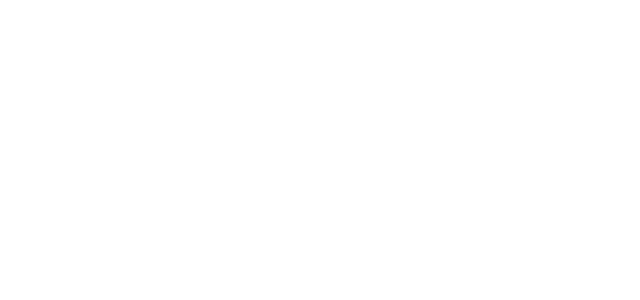
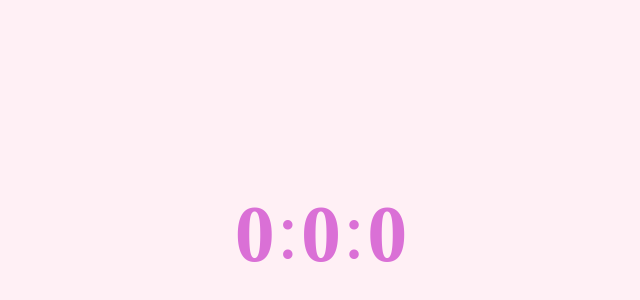
Before and after one commit to Shopify/eng-intern-assessment-react, a React app: page / in a window 1280 px wide. Shown: the part 166-466 px from the top of the page, without its empty margins (318-958 px from the left). Built offline with nearby package versions, Linux system fonts and the light colour scheme.

Commit message:
initial CSS styling

```diff
--- a/public/index.html
+++ b/public/index.html
@@ -1,9 +1,9 @@
 <!DOCTYPE html>
 <html>
-    <head>
-        <title>Template Site</title>
-    </head>
-    <body>
-        <section id='root'></section>
-    </body>
+  <head>
+    <title>Chelsea's Countdown</title>
+  </head>
+  <body>
+    <section id="root"></section>
+  </body>
 </html>
--- a/src/App.tsx
+++ b/src/App.tsx
@@ -1,4 +1,5 @@
 import React from 'react'
+
 
 export default function App() {
     return(
--- /dev/null
+++ b/src/StopWatch.css
@@ -0,0 +1,25 @@
+body {
+  background-color: lavenderblush;
+  margin: 0;
+  display: flex;
+  height: 100vh;
+  justify-content: center;
+  align-items: center;
+}
+
+.container {
+  color: #DA70D6;
+  display: flex;
+  letter-spacing: 2px;
+}
+
+.container span {
+  position: relative;
+  font-size: 5rem;
+  bottom: 3px;
+}
+
+.text {
+  margin: 0;
+  font-size: 5rem;
+}
--- a/src/StopWatch.tsx
+++ b/src/StopWatch.tsx
@@ -1,7 +1,14 @@
-import React from 'react'
+import React from 'react';
+import './StopWatch.css';
 
 export default function StopWatch() {
-    return(
-        <div></div>
-    )
+    return (
+        <section className='container'>
+            <h1 className='text'>0</h1>
+            <span>:</span>
+            <h1 className='text'>0</h1>
+            <span>:</span>
+            <h1 className='text'>0</h1>
+        </section>
+            )
 }
--- a/src/index.tsx
+++ b/src/index.tsx
@@ -1,7 +1,10 @@
 import React from 'react';
 import { createRoot } from 'react-dom/client';
 import App from './App';
+import StopWatch from './StopWatch';
 
 const container = document.getElementById('root');
 const root = createRoot(container);
-root.render(<App />);
+root.render(
+<StopWatch/>
+);
```
